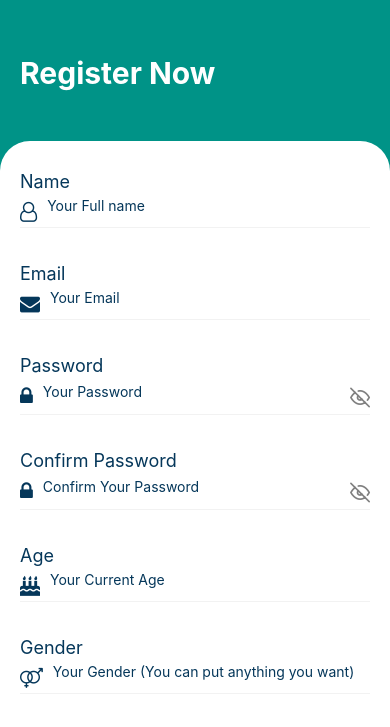
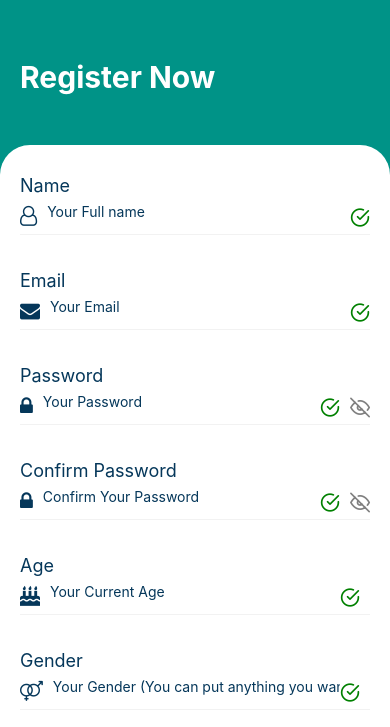
Before and after one commit to halim-syarif/hospicare, a React Native app in the folder react-native-client/: screen /SignUpScreen in a window 390 px wide. Shown: the part 117-844 px from the top of the page. Built offline with nearby package versions, Linux system fonts and the light colour scheme.

Commit message:
Form error handling done

```diff
--- a/react-native-client/screens/SignUp.js
+++ b/react-native-client/screens/SignUp.js
@@ -30,38 +30,161 @@ export default function SignIn({navigation, route}) {
 
     const [data, setData] = useState({
         name: '',
+        isValidName: true,
         email: '',
+        isValidEmail: true,
+        isValidEmailFormat: true,
         password: '',
+        isValidPassword: true,
         confirm_password: '',
+        isValidConfirmPassword: true,
         age: 0,
+        isValidAge: true,
+        isValidAgeFormat: true,
         gender: '',
+        isValidGender: true,
         address: '',
-        imgUrl: '',
+        isValidAddress: true,
         check_textInputChange: false,
         secureTextEntry: true,
         confirm_secureTextEntry: true
     })
 
-    const textInputChange = (val) => {
-        if(val.length !== 0){
+    const textInputChange = (val, key, validKey, validKeyFormat) => {
+        // console.log(val, 'email')
+        // console.log(/^(([^<>()\[\]\\.,;:\s@"]+(\.[^<>()\[\]\\.,;:\s@"]+)*)|(".+"))@((\[[0-9]{1,3}\.[0-9]{1,3}\.[0-9]{1,3}\.[0-9]{1,3}])|(([a-zA-Z\-0-9]+\.)+[a-zA-Z]{2,}))$/.test(val))
+        if(key === 'name'){
+            if(val.trim().length >= 3){
                 setData({
                     ...data,
-                name: val,
-                check_textInputChange: true
+                    [key]: val,
+                    [validKey]: true
                 })
             } else {
                 setData({
                     ...data,
-                name: val,
-                check_textInputChange: false
+                    [key]: val,
+                    [validKey]: false
                 })
             }
         }
 
-    const handleChange = (val, key) => {
+        else if(key === 'email') {
+            if (val.trim().length < 1 ) {
                 setData({
                     ...data,
-            [key]: val
+                    [key]: val,
+                    [validKey]: false,
+                    [validKeyFormat]: false
+                })
+            }
+            else if(!/^(([^<>()\[\]\\.,;:\s@"]+(\.[^<>()\[\]\\.,;:\s@"]+)*)|(".+"))@((\[[0-9]{1,3}\.[0-9]{1,3}\.[0-9]{1,3}\.[0-9]{1,3}])|(([a-zA-Z\-0-9]+\.)+[a-zA-Z]{2,}))$/.test(val)) {
+                setData({
+                    ...data,
+                    [key]: val,
+                    [validKey]: true,
+                    [validKeyFormat]: false
+                })
+            }
+
+            else if(/^(([^<>()\[\]\\.,;:\s@"]+(\.[^<>()\[\]\\.,;:\s@"]+)*)|(".+"))@((\[[0-9]{1,3}\.[0-9]{1,3}\.[0-9]{1,3}\.[0-9]{1,3}])|(([a-zA-Z\-0-9]+\.)+[a-zA-Z]{2,}))$/.test(val)) {
+                console.log('true')
+                setData({
+                    ...data,
+                    [key]: val,
+                    [validKey]: true,
+                    [validKeyFormat]: true
+                })
+            }
+        }
+
+        else if(key === 'password'){
+            if(val.trim().length >= 8){
+                setData({
+                    ...data,
+                    [key]: val,
+                    [validKey]: true
+                })
+            } else {
+                setData({
+                    ...data,
+                    [key]: val,
+                    [validKey]: false
+                })
+            }
+        }
+
+        else if(key === 'confirm_password'){
+            if(val === data.password){
+                setData({
+                    ...data,
+                    [key]: val,
+                    [validKey]: true
+                })
+            } else {
+                setData({
+                    ...data,
+                    [key]: val,
+                    [validKey]: false
+                })
+            }
+        }
+
+        else if(key === 'age'){
+            if(+val){
+                setData({
+                    ...data,
+                    [key]: val,
+                    [validKeyFormat]: true,
+                    [validKey]: true
+                })
+            }
+            else if(val.trim().length < 1 ){
+                setData({
+                    ...data,
+                    [key]: val,
+                    [validKey]: false,
+                    [validKeyFormat]: true
+                })
+            }
+            else if(!+val){
+                setData({
+                    ...data,
+                    [key]: val,
+                    [validKeyFormat]: false,
+                    [validKey]: true
+                })
+            }
+        }
+
+        else {
+            if(val.trim().length >= 1 ){
+                setData({
+                    ...data,
+                    [key]: val,
+                    [validKey]: true,
+                })
+            } else {
+                setData({
+                    ...data,
+                    [key]: val,
+                    [validKey]: false,
+                })
+            }
+        }
+    }
+
+    const updateSecureTextEntry = () => {
+        setData({
+            ...data,
+            secureTextEntry: !data.secureTextEntry
+        })
+    }
+
+    const updateConfirmSecureTextEntry = () => {
+        setData({
+            ...data,
+            confirm_secureTextEntry: !data.confirm_secureTextEntry
         })
     }
 
@@ -78,19 +201,7 @@ export default function SignIn({navigation, route}) {
         dispatch(registerAsync(data, navigation))
     }
 
-    const updateSecureTextEntry = () => {
-        setData({
-            ...data,
-            secureTextEntry: !data.secureTextEntry
-        })
-    }
 
-    const updateConfirmSecureTextEntry = () => {
-        setData({
-            ...data,
-            confirm_secureTextEntry: !data.confirm_secureTextEntry
-        })
-    }
 
     return (
         <ScrollView style={styles.container}>
@@ -114,9 +225,9 @@ export default function SignIn({navigation, route}) {
                             style={styles.textInput}
                             value={data.name}
                             autoCapitalize="none"
-                            onChangeText={(val) => textInputChange(val)}
+                            onChangeText={(val) => textInputChange(val, 'name', 'isValidName')}
                         />
-                        {data.check_textInputChange ?
+                        {data.isValidName ?
                         <Animatable.View
                             animation="bounceIn"
                             >
@@ -128,6 +239,10 @@ export default function SignIn({navigation, route}) {
                         </Animatable.View>
                         : null}
                 </View>
+                {data.isValidName ? null :
+                <Animatable.View animation="fadeInLeft" duration={2000}>
+                    <Text style={styles.text_footer_error_register_validation}>Name must be at least 3 characters long</Text>
+                </Animatable.View>}
 
                 <Text style={styles.text_footer_below}>Email</Text>
                 <View style={styles.action}>
@@ -140,9 +255,28 @@ export default function SignIn({navigation, route}) {
                             placeholder="Your Email"
                             style={styles.textInput}
                             autoCapitalize="none"
-                            onChangeText={(val) => handleChange(val, 'email')}
+                            onChangeText={(val) => textInputChange(val, 'email', 'isValidEmail', 'isValidEmailFormat')}
                         />
+                        {data.isValidEmail && data.isValidEmailFormat ?
+                        <Animatable.View
+                            animation="bounceIn"
+                            >
+                            <Feather
+                                name="check-circle"
+                                size={20}
+                                color="green"
+                            />
+                        </Animatable.View>
+                        : null}
                 </View>
+                {data.isValidEmail ? null :
+                <Animatable.View animation="fadeInLeft" duration={2000}>
+                    <Text style={styles.text_footer_error_register_validation}>email cannot be empty</Text>
+                </Animatable.View>}
+                {data.isValidEmailFormat ? null :
+                <Animatable.View animation="fadeInLeft" duration={2000}>
+                    <Text style={styles.text_footer_error_register_validation}>Must be a valid email format</Text>
+                </Animatable.View>}
 
                 <Text style={styles.text_footer_below}>Password</Text>
                 <View style={styles.action}>
@@ -156,9 +290,20 @@ export default function SignIn({navigation, route}) {
                             secureTextEntry={data.secureTextEntry ? true : false}
                             style={styles.textInput}
                             autoCapitalize="none"
-                            onChangeText={(val) => handleChange(val, 'password')}
-
+                            onChangeText={(val) => textInputChange(val, 'password', 'isValidPassword')}
                         />
+                        {data.isValidPassword ?
+                        <Animatable.View
+                            animation="bounceIn"
+                            style={{paddingRight: 10}}
+                            >
+                            <Feather
+                                name="check-circle"
+                                size={20}
+                                color="green"
+                            />
+                        </Animatable.View>
+                        : null}
                         <TouchableOpacity
                             onPress={updateSecureTextEntry}
                         >
@@ -175,6 +320,10 @@ export default function SignIn({navigation, route}) {
                         />}
                         </TouchableOpacity>
                 </View>
+                {data.isValidPassword ? null :
+                <Animatable.View animation="fadeInLeft" duration={2000}>
+                    <Text style={styles.text_footer_error_register_validation}>Password must be at least 8 characters long</Text>
+                </Animatable.View>}
 
                 <Text style={styles.text_footer_below}>Confirm Password</Text>
                 <View style={styles.action}>
@@ -188,9 +337,21 @@ export default function SignIn({navigation, route}) {
                             secureTextEntry={data.confirm_secureTextEntry ? true : false}
                             style={styles.textInput}
                             autoCapitalize="none"
-                            onChangeText={(val) => handleChange(val, 'confirm_password')}
+                            onChangeText={(val) => textInputChange(val, 'confirm_password', 'isValidConfirmPassword')}
 
                         />
+                        {data.isValidConfirmPassword ?
+                        <Animatable.View
+                            animation="bounceIn"
+                            style={{paddingRight: 10}}
+                            >
+                            <Feather
+                                name="check-circle"
+                                size={20}
+                                color="green"
+                            />
+                        </Animatable.View>
+                        : null}
                         <TouchableOpacity
                             onPress={updateConfirmSecureTextEntry}
                         >
@@ -207,6 +368,10 @@ export default function SignIn({navigation, route}) {
                         />}
                         </TouchableOpacity>
                 </View>
+                {data.isValidConfirmPassword ? null :
+                <Animatable.View animation="fadeInLeft" duration={2000}>
+                    <Text style={styles.text_footer_error_register_validation}>Password does not match</Text>
+                </Animatable.View>}
 
                 <Text style={styles.text_footer_below}>Age</Text>
                 <View style={styles.action}>
@@ -219,9 +384,29 @@ export default function SignIn({navigation, route}) {
                             placeholder="Your Current Age"
                             style={styles.textInput}
                             autoCapitalize="none"
-                            onChangeText={(val) => handleChange(val, 'age')}
+                            onChangeText={(val) => textInputChange(val, 'age', 'isValidAge', 'isValidAgeFormat')}
                         />
+                        {data.isValidAge && data.isValidAgeFormat ?
+                        <Animatable.View
+                            animation="bounceIn"
+                            style={{paddingRight: 10}}
+                            >
+                            <Feather
+                                name="check-circle"
+                                size={20}
+                                color="green"
+                            />
+                        </Animatable.View>
+                        : null}
                 </View>
+                {data.isValidAgeFormat ? null :
+                <Animatable.View animation="fadeInLeft" duration={2000}>
+                    <Text style={styles.text_footer_error_register_validation}>Must be a number</Text>
+                </Animatable.View>}
+                {data.isValidAge ? null :
+                <Animatable.View animation="fadeInLeft" duration={2000}>
+                    <Text style={styles.text_footer_error_register_validation}>Age cannot be empty</Text>
+                </Animatable.View>}
 
                 <Text style={styles.text_footer_below}>Gender</Text>
                 <View style={styles.action}>
@@ -234,9 +419,25 @@ export default function SignIn({navigation, route}) {
                             placeholder="Your Gender (You can put anything you want)"
                             style={styles.textInput}
                             autoCapitalize="none"
-                            onChangeText={(val) => handleChange(val, 'gender')}
+                            onChangeText={(val) => textInputChange(val, 'gender', 'isValidGender')}
                         />
+                        {data.isValidGender ?
+                        <Animatable.View
+                            animation="bounceIn"
+                            style={{paddingRight: 10}}
+                            >
+                            <Feather
+                                name="check-circle"
+                                size={20}
+                                color="green"
+                            />
+                        </Animatable.View>
+                        : null}
                 </View>
+                {data.isValidGender ? null :
+                <Animatable.View animation="fadeInLeft" duration={2000}>
+                    <Text style={styles.text_footer_error_register_validation}>Gender cannot be empty</Text>
+                </Animatable.View>}
 
                 <Text style={styles.text_footer_below}>Address</Text>
                 <View style={styles.action}>
@@ -249,9 +450,25 @@ export default function SignIn({navigation, route}) {
                             placeholder="Your Complete Address"
                             style={styles.textInput}
                             autoCapitalize="none"
-                            onChangeText={(val) => handleChange(val, 'address')}
+                            onChangeText={(val) => textInputChange(val, 'address', 'isValidAddress')}
                         />
+                        {data.isValidAddress ?
+                        <Animatable.View
+                            animation="bounceIn"
+                            style={{paddingRight: 10}}
+                            >
+                            <Feather
+                                name="check-circle"
+                                size={20}
+                                color="green"
+                            />
+                        </Animatable.View>
+                        : null}
                 </View>
+                {data.isValidAddress ? null :
+                <Animatable.View animation="fadeInLeft" duration={2000}>
+                    <Text style={styles.text_footer_error_register_validation}>Address cannot be empty</Text>
+                </Animatable.View>}
 
                 {errorRegister ?
                     <FlatList
@@ -348,6 +565,13 @@ const styles = StyleSheet.create({
         paddingLeft: 5
     },
 
+    text_footer_error_register_validation: {
+        color: 'red',
+        fontSize: 15,
+        marginTop: 5,
+        paddingLeft: 5
+    },
+
     action: {
         flexDirection: 'row',
         marginTop: 10,
```
Lines whose indentation alone changed are shown as unchanged.
